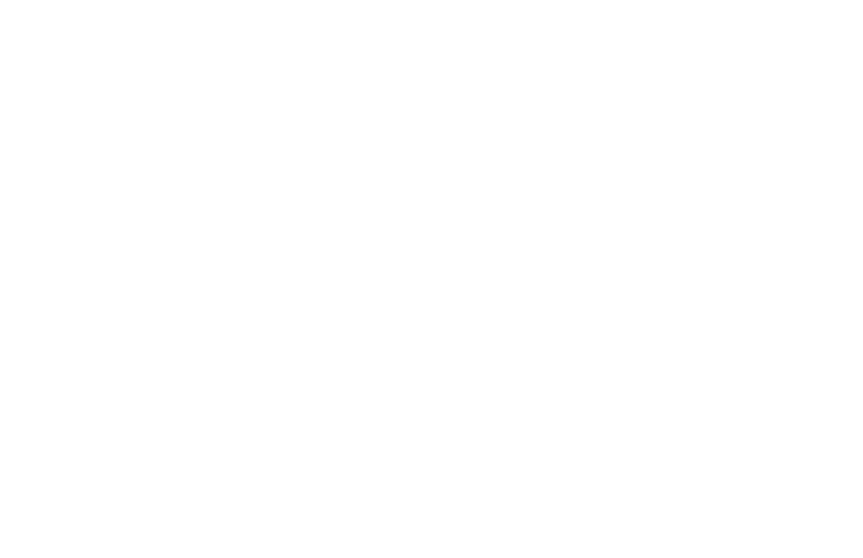
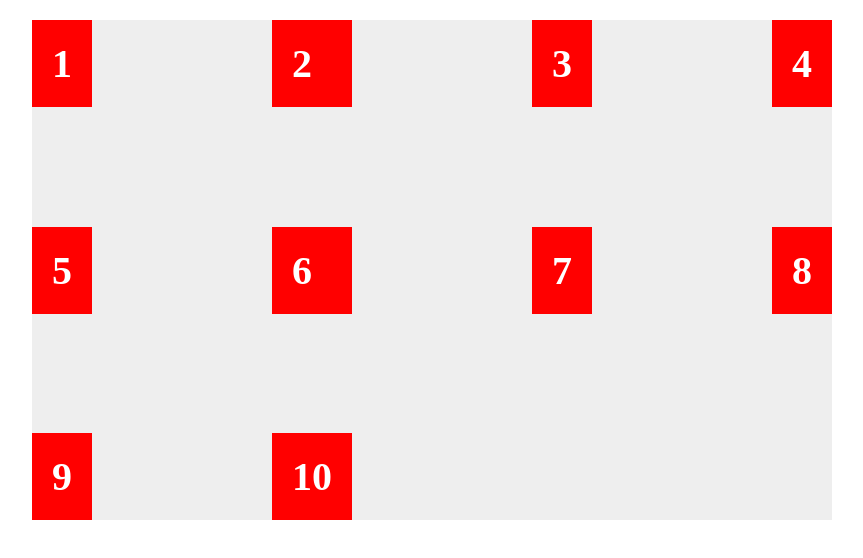
Before and after one commit to Xmo22/FullStack-Documentation-Journey, a plain HTML site: page Web development/CSS tutorial/index.html in a window 1280 px wide. Shown: the whole page, without its empty margins (208-1071 px from the left). Drawn offline with Linux system fonts and the light colour scheme.

Commit message:
elzero css course

```diff
--- a/Web development/CSS tutorial/Master.css
+++ b/Web development/CSS tutorial/Master.css
@@ -369,7 +369,7 @@ div:hover{
 
 
 
-/* *{
+*{
    box-sizing: border-box;
 }
 
@@ -393,10 +393,11 @@ div:hover{
    background-color: red;
    color: white;
    padding: 20px;
-   font-size: 30px;
+   font-size: 40px;
    font-weight: bolder;
 
-} */
+
+}
 
 
 /* *{
--- a/Web development/CSS tutorial/index.html
+++ b/Web development/CSS tutorial/index.html
@@ -140,7 +140,7 @@
 
             </div> -->
 
-            <!-- <div class="parent">
+            <div class="parent">
 
                 <div>1</div>
                 <div>2</div>
@@ -150,9 +150,10 @@
                 <div>6</div>
                 <div>7</div>
                 <div>8</div>
-                <div>9</div> -->
+                <div>9</div>
+                <div>10</div>
 
-            <!-- </div> -->
+ </div>
 
 
             <!-- <div class="page">
@@ -169,7 +170,10 @@
                 <aside>Sidebar</aside>
                 <footer>Footer</footer>
 
-            </div> -->
+            </div>
+
+
+
 
 
 
```
